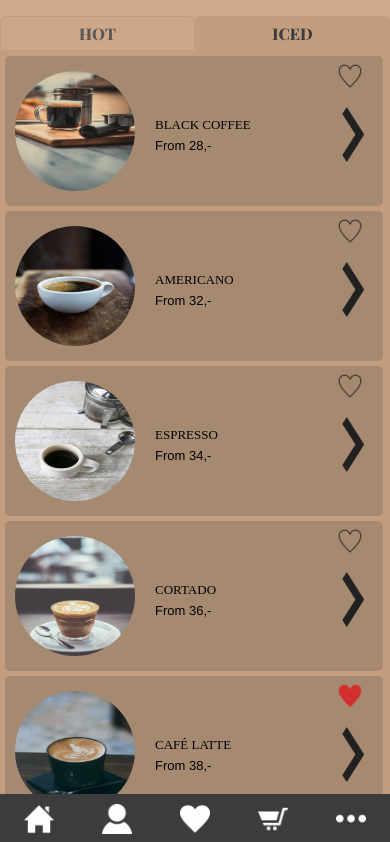
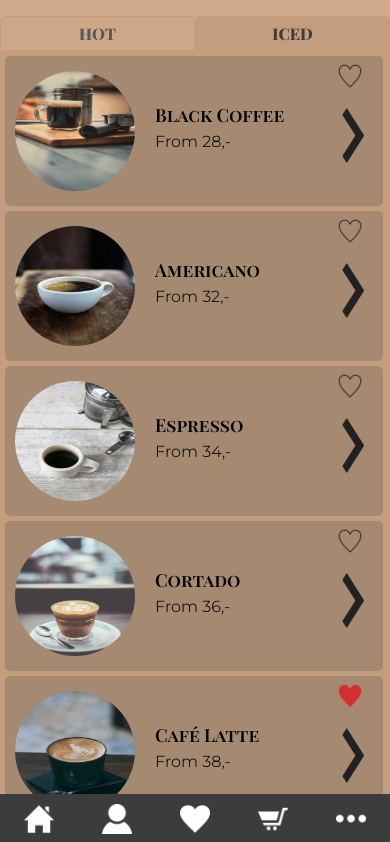
Before and after one commit to joakimgus/DS3801_Grensesnitt_Eksamen, a React (Create React App) app in the folder eksamen/: page / in a window 390 px wide. Shown: the top 842 px of the page. Built offline with nearby package versions, Linux system fonts and the light colour scheme.

Commit message:
fixed problem with footer

```diff
--- a/eksamen/src/css/Cart.css
+++ b/eksamen/src/css/Cart.css
@@ -8,7 +8,7 @@
         margin: 0;
         padding: 0;
         width: 100%;
-        min-height: 47em;
+        min-height: 44.5em;
     }
 
     div.productCartContainer {
@@ -61,7 +61,7 @@
         font-family: 'Playfair Display';
         text-align: left;
         font-variant: small-caps;
-        font-size: larger;
+        font-size: medium;
         font-weight: 700;
         margin-top: 5px;
         list-style-type: none;
@@ -75,9 +75,10 @@
     }
 
     .itemPrice {
-        font-size: 20px;
+        font-size: 17px;
         font-family: 'Playfair Display';
         font-variant: small-caps;
+        margin-top: 10px;
     }
 
     .cartBtnContainer {
--- a/eksamen/src/css/Favorites.css
+++ /dev/null
@@ -1,67 +0,0 @@
-/* For iPhone X - App solution */
-@media screen and (max-width : 812px) {
-
-  /* Style for Favorties.jsx */
-  .productCard {
-      display: grid;
-      grid-template-columns: 3fr 5fr 2fr;
-      grid-template-rows: repeat(4, 1fr);
-      font-family: avenir;
-      width: 97%;
-      height: 150px;
-      background-color: rgba(77, 77, 77, 0.244);
-      border-radius: 5px;
-      margin: 5px;
-  }
-
-  .productImage {
-      grid-column: 1 / 2;
-      grid-row: 1 / span 4;
-      margin: 10px;
-      margin-top: 15px;
-      border-radius: 50%;
-      width: 120px;
-      height: 120px;
-  }
-
-  h1.productTitle {
-      font-family: 'Big Caslon Semi Bold';
-      font-weight: 500;
-      text-transform: uppercase;
-      font-size: small;
-      grid-column: 2 / 3;
-      grid-row: 2;
-      margin-top: 25px;
-      margin-bottom: 5px;
-      margin-left: 10px;
-  }
-
-  .productPrice {
-      font-weight: 300;
-      font-family: 'Helvetica Neue';
-      font-size: small;
-      text-transform: capitalize;
-      margin-top: 0px;
-      grid-column: 2 / 3;
-      grid-row: 3;
-      margin-left: 10px;
-  }
-
-  #arrow {
-      width: 35px;
-      height: 55px;
-      grid-column: 3 / 4;
-      grid-row: 2 / span 3;
-      margin-top: 15px;
-      padding-left: 20px;
-  }
-
-  #favorite {
-    grid-column: 3 / 4;
-    grid-row: 1 / 1;
-    height: 30px;
-    width: 30px;
-    margin-top: 5px;
-    padding-left: 20px;
-  }
-}
--- a/eksamen/src/css/Footer.css
+++ b/eksamen/src/css/Footer.css
@@ -9,7 +9,7 @@
     height: 50px;
     width: 100%;
     bottom: 0px;
-    position: sticky;
+    position: fixed;
   }
 
   /*Styling for image elements inside the footer-tag*/
--- a/eksamen/src/css/ProductRender.css
+++ b/eksamen/src/css/ProductCard.css
@@ -30,7 +30,7 @@
         font-size: large;
         grid-column: 2 / 3;
         grid-row: 2;
-        margin-top: 25px;
+        margin-top: 10px;
         margin-bottom: 5px;
         margin-left: 10px;
     }
@@ -55,4 +55,13 @@
         margin-top: 15px;
         padding-left: 20px;
     }
+
+    #favorite {
+        grid-column: 3 / 4;
+        grid-row: 1 / 1;
+        height: 30px;
+        width: 30px;
+        margin-top: 5px;
+        padding-left: 20px;
+      }
 }
--- a/eksamen/src/js/components/FavoritesPage.jsx
+++ b/eksamen/src/js/components/FavoritesPage.jsx
@@ -1,8 +1,5 @@
 import React, { useState } from 'react';
 import { menuItems } from '../database';
-import '../../css/Favorites.css';
-import Header from './Header.jsx';
-import Footer from './Footer.jsx';
 import ProductCard from './ProductCard';
 
     const FavoritesPage = (menuItem) => {
--- a/eksamen/src/js/components/HotCoffee.jsx
+++ b/eksamen/src/js/components/HotCoffee.jsx
@@ -1,6 +1,5 @@
 import React, { useState } from 'react';
 import {menuItems} from '../database.js';
-import '../../css/ProductRender.css';
 import Header from './Header';
 import Footer from './Footer';
 import ProductCard from './ProductCard';
--- a/eksamen/src/js/components/Login.jsx
+++ b/eksamen/src/js/components/Login.jsx
@@ -5,7 +5,7 @@ const Login = () => {
   const imgPath = require("../../img/app_POS/logo.png");
   return(
     <div className="loginpage">
-      <img className="loginpage" id="logo" src={imgPath} />
+      <img className="loginpage" id="logo" src={imgPath} alt="Logo" />
       <h1 className="loginpage" id="Logo">iCafé</h1>
       <label className="loginpage" id="unameLabel">USERNAME</label> <br />
       <input className="loginpage" id="uname" placeholder="Username"></input> <br />
--- a/eksamen/src/js/components/ProductCard.jsx
+++ b/eksamen/src/js/components/ProductCard.jsx
@@ -1,5 +1,6 @@
 import React, { useState} from 'react';
 import { menuItems } from '../database';
+import '../../css/ProductCard.css';
 
 
 const List = ({list, setList, filteredList}) => {
```
